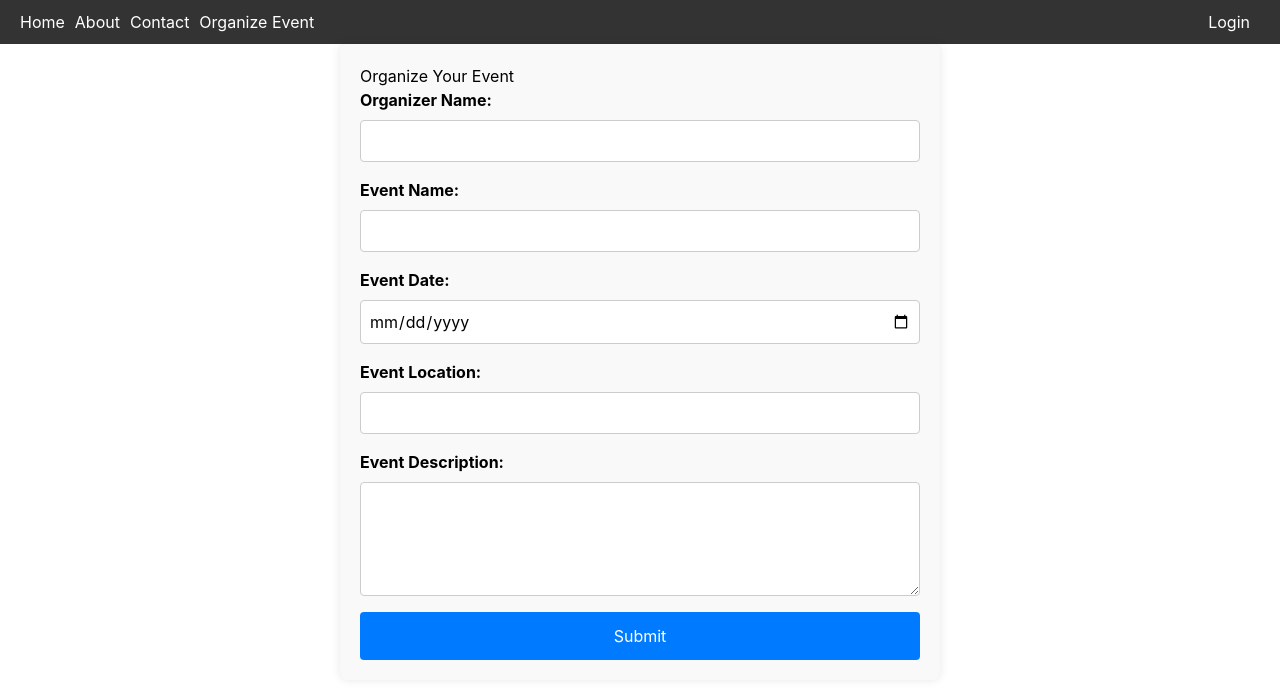
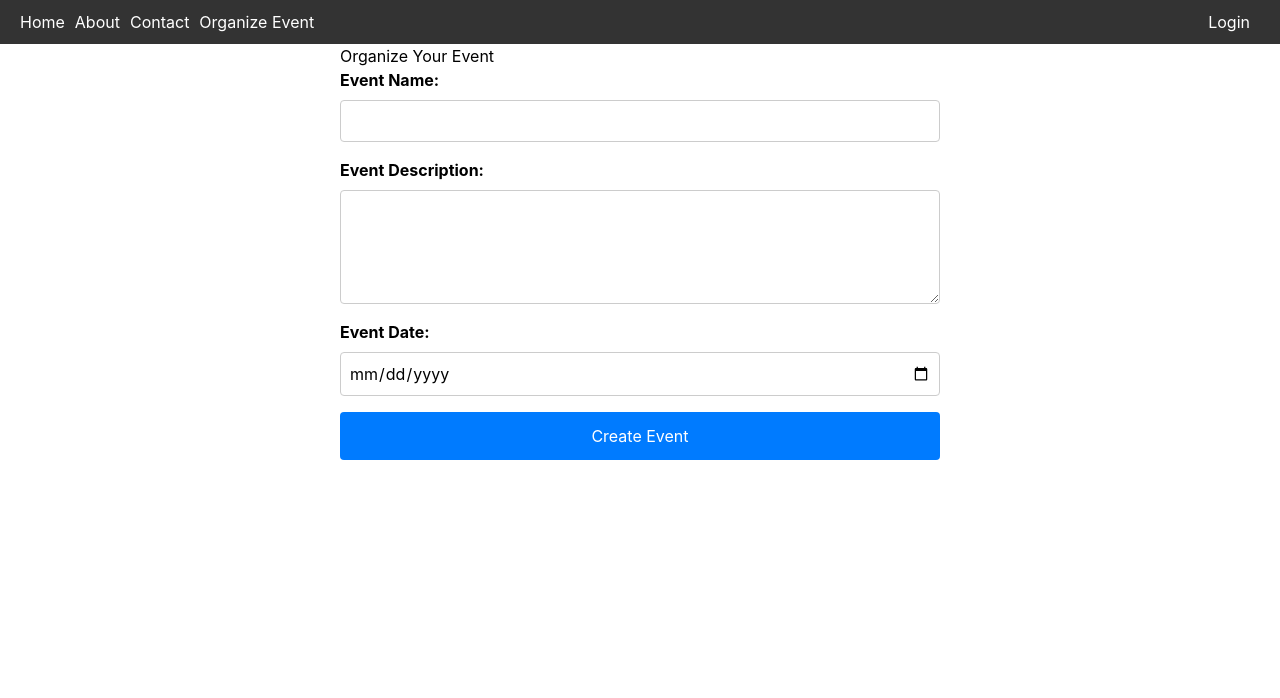
Before and after one commit to Battlebee12/LogicLegends, a React (Create React App) app in the folder event_ticketing/: page /organize-event in a window 1280 px wide. Shown: the top 698 px of the page. Built offline with nearby package versions, Linux system fonts and the light colour scheme.

Commit message:
events getting stored to db

```diff
--- a/event_ticketing/src/Organize.js
+++ b/event_ticketing/src/Organize.js
@@ -1,14 +1,10 @@
 import React, { useState } from 'react';
-import { useNavigate } from 'react-router-dom';
 import styled from 'styled-components';
+import Axios from 'axios';
 
 const OrganizeEventWrapper = styled.div`
   max-width: 600px;
   margin: 0 auto;
-  padding: 20px;
-  background-color: #f9f9f9;
-  border-radius: 8px;
-  box-shadow: 0 0 10px rgba(0, 0, 0, 0.1);
 `;
 
 const Form = styled.form`
@@ -52,84 +48,58 @@ const Button = styled.button`
 `;
 
 const OrganizeEvent = () => {
-  const [organizerName, setOrganizerName] = useState('');
-  const [eventName, setEventName] = useState('');
-  const [eventDate, setEventDate] = useState('');
-  const [eventLocation, setEventLocation] = useState('');
-  const [eventDescription, setEventDescription] = useState('');
+  const [name, setName] = useState('');
+  const [description, setDescription] = useState('');
+  const [date, setDate] = useState('');
+  const [message, setMessage] = useState('');
 
-  const handleSubmit = (e) => {
+  const handleSubmit = async (e) => {
     e.preventDefault();
-    // Implement event submission logic here
-    console.log('Event details submitted:', {
-      organizerName,
-      eventName,
-      eventDate,
-      eventLocation,
-      eventDescription,
-    });
-    // Reset form fields after submission
-    setOrganizerName('');
-    setEventName('');
-    setEventDate('');
-    setEventLocation('');
-    setEventDescription('');
+    const trimmedName = name.trim(); // Trim whitespace from the event name
+
+    try {
+      const response = await Axios.post('http://localhost:3002/events', {
+        name: trimmedName,
+        description: description,
+        date: date
+      });
+      setMessage(response.data.message);
+    } catch (error) {
+      console.error('Error creating event:', error);
+      setMessage('Error creating event');
+    }
   };
-  const handleNext = ()=>{
-    Navigate
-  }
-
   return (
     <OrganizeEventWrapper>
       <h2>Organize Your Event</h2>
       <Form onSubmit={handleSubmit}>
-        <Label htmlFor="organizerName">Organizer Name:</Label>
+        <Label htmlFor="name">Event Name:</Label>
         <Input
           type="text"
-          id="organizerName"
-          value={organizerName}
-          onChange={(e) => setOrganizerName(e.target.value)}
+          id="name"
+          value={name}
+          onChange={(e) => setName(e.target.value)}
           required
         />
-
-        <Label htmlFor="eventName">Event Name:</Label>
-        <Input
-          type="text"
-          id="eventName"
-          value={eventName}
-          onChange={(e) => setEventName(e.target.value)}
+        <Label htmlFor="description">Event Description:</Label>
+        <TextArea
+          id="description"
+          rows="4"
+          value={description}
+          onChange={(e) => setDescription(e.target.value)}
           required
         />
-
-        <Label htmlFor="eventDate">Event Date:</Label>
+        <Label htmlFor="date">Event Date:</Label>
         <Input
           type="date"
-          id="eventDate"
-          value={eventDate}
-          onChange={(e) => setEventDate(e.target.value)}
+          id="date"
+          value={date}
+          onChange={(e) => setDate(e.target.value)}
           required
         />
-
-        <Label htmlFor="eventLocation">Event Location:</Label>
-        <Input
-          type="text"
-          id="eventLocation"
-          value={eventLocation}
-          onChange={(e) => setEventLocation(e.target.value)}
-          required
-        />
-
-        <Label htmlFor="eventDescription">Event Description:</Label>
-        <TextArea
-          id="eventDescription"
-          rows="4"
-          value={eventDescription}
-          onChange={(e) => setEventDescription(e.target.value)}
-          required
-        />
-
-        <Button type="submit" onClick={handleNext}>Submit</Button>
+        <Button type="submit">Create Event</Button>
       </Form>
+      {message && <p>{message}</p>}
     </OrganizeEventWrapper>
   );
 };
```
Also changed, not shown: 1 other file (tests, documents, lock files or other folders).
